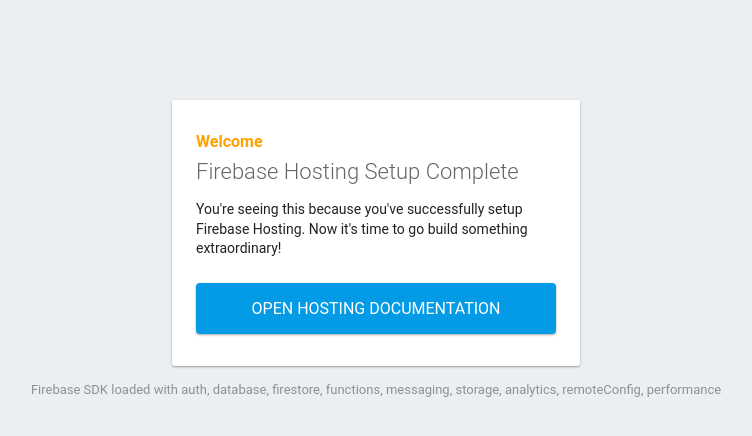
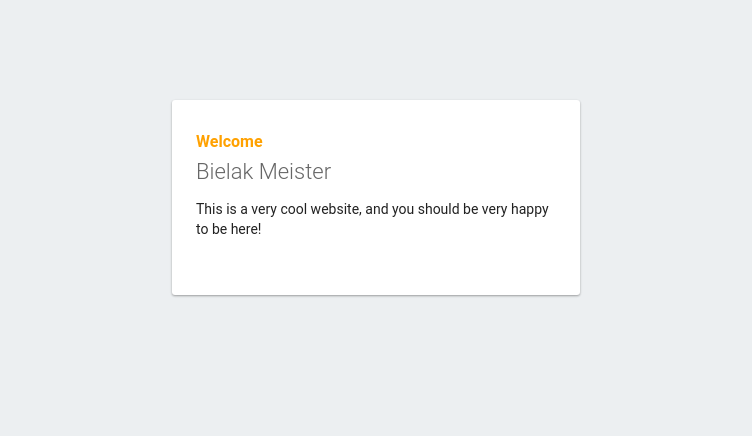
Before and after one commit to MeisterWill/website-development, a plain HTML site: page public/index.html in a window 1280 px wide. Shown: the whole page, without its empty margins (264-1016 px from the left). Drawn offline with Linux system fonts and the light colour scheme; some packages are replaced by stand-ins of ours.

Commit message:
changed website text, testing git redeploy script

```diff
--- a/public/index.html
+++ b/public/index.html
@@ -38,15 +38,13 @@
       }
     </style>
   </head>
+
   <body>
     <div id="message">
       <h2>Welcome</h2>
-      <h1>Firebase Hosting Setup Complete</h1>
-      <p>You're seeing this because you've successfully setup Firebase Hosting. Now it's time to go build something extraordinary!</p>
-      <a target="_blank" href="https://firebase.google.com/docs/hosting/">Open Hosting Documentation</a>
+      <h1>Bielak Meister</h1>
+      <p>This is a very cool website, and you should be very happy to be here!</p>
     </div>
-    <p id="load">Firebase SDK Loading&hellip;</p>
-
     <script>
       document.addEventListener('DOMContentLoaded', function() {
         const loadEl = document.querySelector('#load');
```
